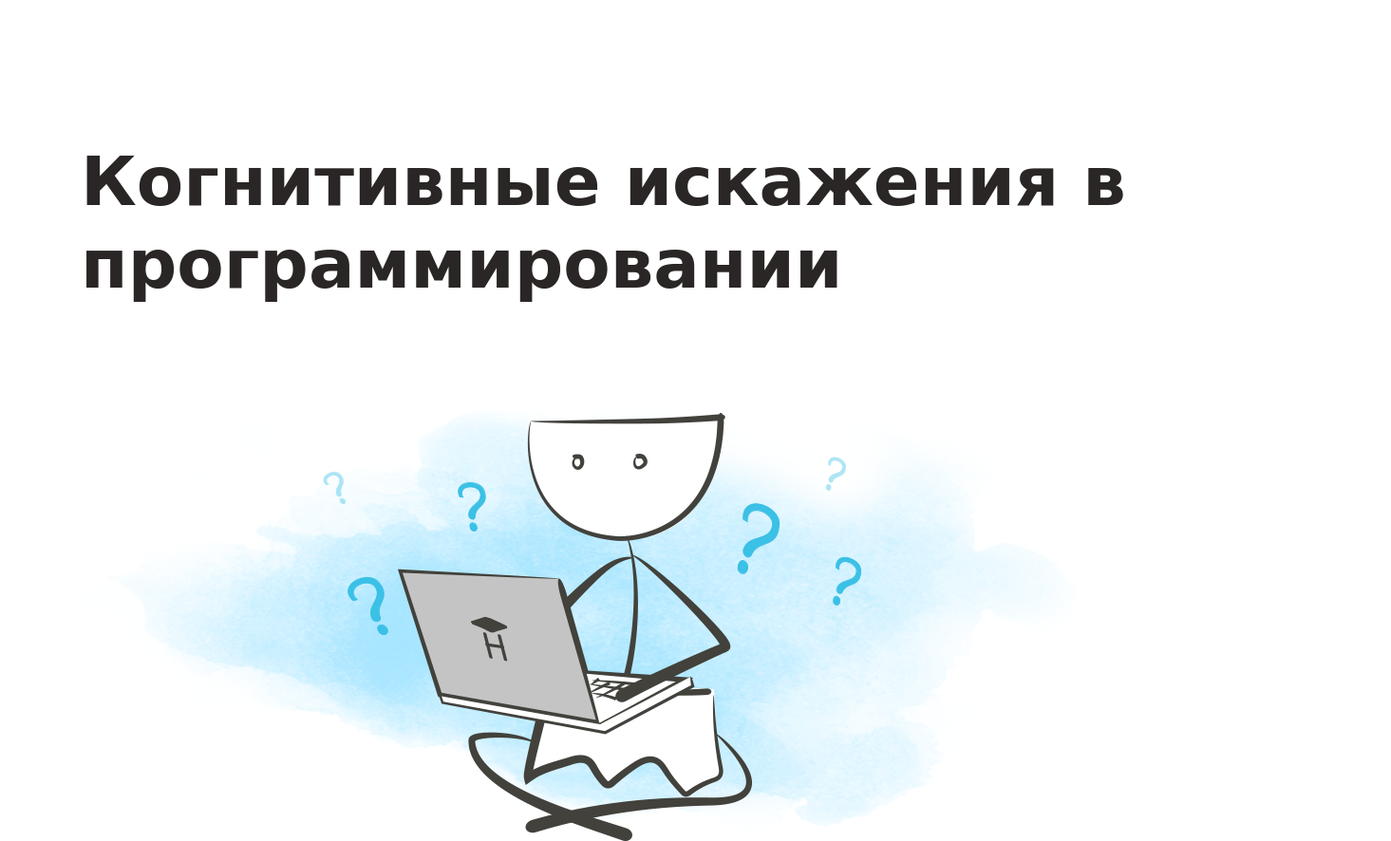
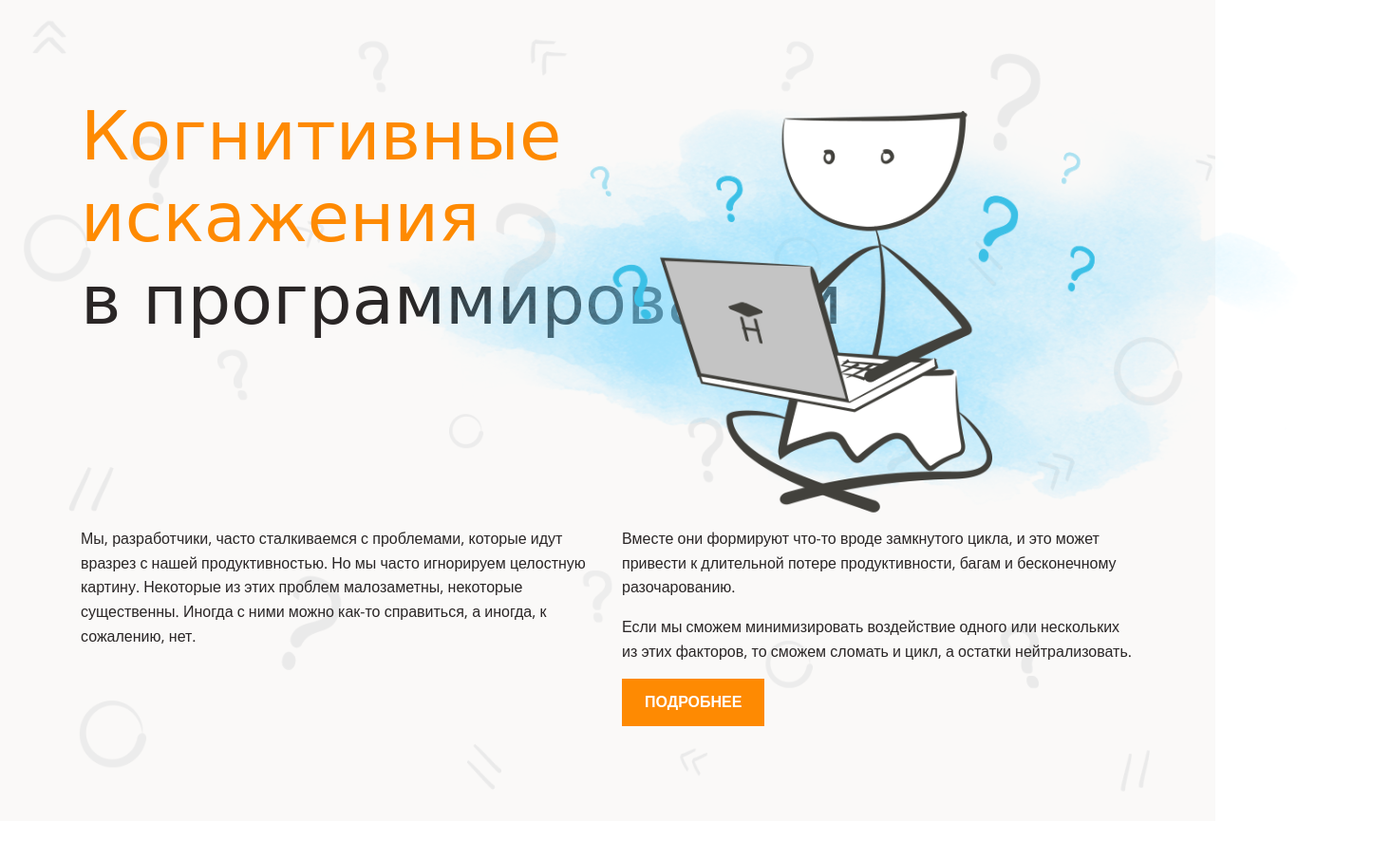
Before and after one commit to elisad5791/layout-designer-project-lvl1, a website: page src/index.html in a window 1280 px wide. Shown: the top 886 px of the page at 95% size, 1465 px wide, since content can reach past the window. Drawn offline with nearby package versions, Linux system fonts and the light colour scheme; a web font is replaced by a local one.

Commit message:
Styles header

```diff
--- a/src/index.html
+++ b/src/index.html
@@ -11,17 +11,21 @@
   <link rel="stylesheet" href="styles/style.css">
 </head>
 <body>
-<header>
-  <div class="wrapper py-100">
+<header class="relative back">
+  <div class="wrapper py-100 relative">
     <div>
-      <h1>Когнитивные искажения в программировании</h1>
+      <h1><span class="orange">Когнитивные<br> искажения<br></span> в программировании</h1>
       <img src="images/main.png" alt="tota">
     </div>
-    <div>
-      <p>Мы, разработчики, часто сталкиваемся с проблемами, которые идут вразрез с нашей продуктивностью. Но мы часто игнорируем целостную картину. Некоторые из этих проблем малозаметны, некоторые существенны. Иногда с ними можно как-то справиться, а иногда, к сожалению, нет.</p>
-      <p>Вместе они формируют что-то вроде замкнутого цикла, и это может привести к длительной потере продуктивности, багам и бесконечному разочарованию.</p>
-      <p>Если мы сможем минимизировать воздействие одного или нескольких из этих факторов, то сможем сломать и цикл, а остатки нейтрализовать.</p>
-      <a href="#">ПОДРОБНЕЕ</a>
+    <div class="txt">
+      <div>
+        <p>Мы, разработчики, часто сталкиваемся с проблемами, которые идут вразрез с нашей продуктивностью. Но мы часто игнорируем целостную картину. Некоторые из этих проблем малозаметны, некоторые существенны. Иногда с ними можно как-то справиться, а иногда, к сожалению, нет.</p>
+      </div>
+      <div>
+        <p>Вместе они формируют что-то вроде замкнутого цикла, и это может привести к длительной потере продуктивности, багам и бесконечному разочарованию.</p>
+        <p>Если мы сможем минимизировать воздействие одного или нескольких из этих факторов, то сможем сломать и цикл, а остатки нейтрализовать.</p>
+        <a href="#" class="details">ПОДРОБНЕЕ</a>
+      </div>
     </div>
   </div>
 </header>
--- a/src/styles/style.css
+++ b/src/styles/style.css
@@ -26,10 +26,12 @@ h2,
 h3 {
   font-family: Neucha, cursive;
   line-height: 1.2em;
+  margin: 0;
 }
 
 h1 {
   font-size: 72px;
+  font-weight: normal;
 }
 
 h2 {
@@ -39,6 +41,19 @@ h2 {
 h3 {
   font-size: 34px;
 }
+
+header img {
+  position: absolute;
+  top: 55px;
+  right: -270px;
+  height: 525px;
+}
+
+header > div > div:nth-child(2) {
+  margin-top: 180px;
+}
+
+/* ------------------------------------------------ */
 
 .py-100 {
   padding-top: 100px;
@@ -50,3 +65,45 @@ h3 {
   max-width: 1110px;
   margin: 0 auto;
 }
+
+.relative {
+  position: relative;
+}
+
+.txt {
+  display: flex;
+  column-gap: 30px;
+}
+
+.txt > * {
+  flex-basis: 50%;
+}
+
+/* ---------------------------------------------- */
+
+.orange {
+  color: var(--main);
+}
+
+.back::before {
+  content: "";
+  position: absolute;
+  top: 0;
+  left: 0;
+  width: 100%;
+  height: 100%;
+  background-color: var(--semi-white);
+  background-image: url("../images/background.png");
+  background-repeat: no-repeat;
+  background-size: cover;
+  opacity: 0.1;
+}
+
+.details {
+  display: inline-block;
+  padding: 12px 24px;
+  font-weight: bold;
+  color: var(--white);
+  background-color: var(--main);
+  text-decoration: none;
+}
```
